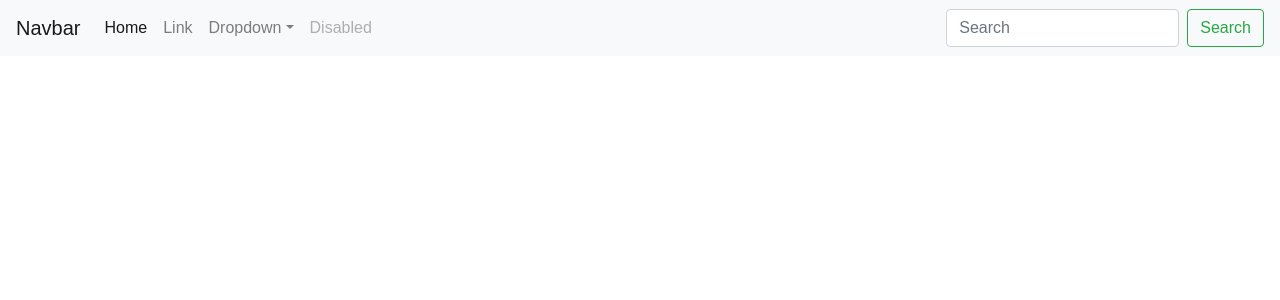
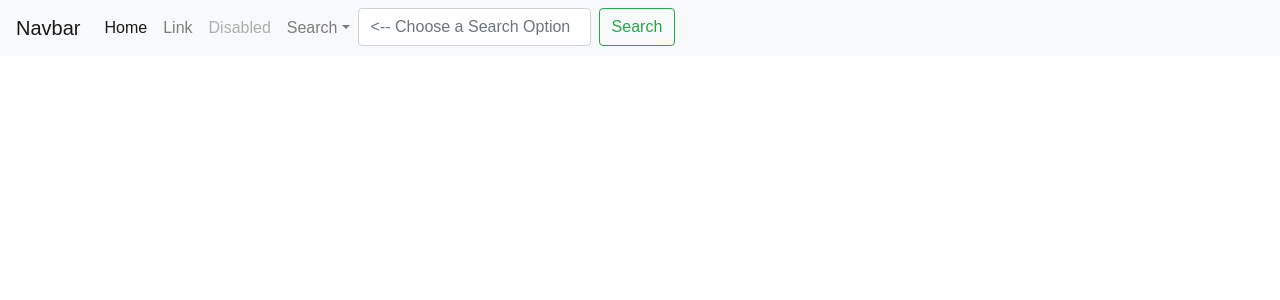
Before and after one commit to LocalArt/OnTheWall, a React (Create React App) app in the folder client/: page / in a window 1280 px wide. Shown: the top 300 px of the page. Built offline with nearby package versions, Linux system fonts and the light colour scheme.

Commit message:
Updated search bar to accept different parameters & display them in the placeholder

```diff
--- a/client/public/index.html
+++ b/client/public/index.html
@@ -40,6 +40,10 @@
       To begin the development, run `npm start` or `yarn start`.
       To create a production bundle, use `npm run build` or `yarn build`.
     -->
+
+  <script src="https://code.jquery.com/jquery-3.2.1.slim.min.js" integrity="sha384-KJ3o2DKtIkvYIK3UENzmM7KCkRr/rE9/Qpg6aAZGJwFDMVNA/GpGFF93hXpG5KkN" crossorigin="anonymous"></script>
+  <script src="https://cdnjs.cloudflare.com/ajax/libs/popper.js/1.12.9/umd/popper.min.js" integrity="sha384-ApNbgh9B+Y1QKtv3Rn7W3mgPxhU9K/ScQsAP7hUibX39j7fakFPskvXusvfa0b4Q" crossorigin="anonymous"></script>
+  <script src="https://maxcdn.bootstrapcdn.com/bootstrap/4.0.0/js/bootstrap.min.js" integrity="sha384-JZR6Spejh4U02d8jOt6vLEHfe/JQGiRRSQQxSfFWpi1MquVdAyjUar5+76PVCmYl" crossorigin="anonymous"></script>
 </body>
 
 </html>
--- a/client/src/components/Navbar/Navbar.js
+++ b/client/src/components/Navbar/Navbar.js
@@ -2,8 +2,36 @@ import React from "react";
 import { Link } from "react-router-dom";
 import "./Navbar.css";
 
-// Depending on the current path, this component sets the "active" class on the appropriate navigation link item
-const Navbar = props => (
+
+class Navbar extends React.Component {
+
+  state = {
+    searchCategory: "Default"
+  }
+
+  //Depending on the current path, this component sets the "active" class on the appropriate navigation link item
+  searchWhat = (dropDownItem) => {
+    this.setState({searchCategory: dropDownItem})
+  }
+
+  renderPlaceholder = () => {
+    switch(this.state.searchCategory) {
+      case "Artist":
+        return "Enter Artist Here...";
+      case "ArtistLocation":
+        return "Enter Artist Location...";
+      case "Venue":
+        return "Enter Venue Here...";
+      case "VenueLocation":
+        return "Enter Venue Location..."
+      default:
+        return "<-- Choose a Search Option"
+    }
+  }
+
+  render() {
+    console.log(this.state.searchCategory);
+    return (
       <nav className="navbar navbar-expand-lg navbar-light bg-light">
         <a className="navbar-brand" href="#">
           Navbar
@@ -32,6 +60,11 @@ const Navbar = props => (
                 Link
               </a>
             </li>
+            <li className="nav-item">
+              <a className="nav-link disabled" href="#">
+                Disabled
+              </a>
+            </li>
             <li class="nav-item dropdown">
               <a
                 class="nav-link dropdown-toggle"
@@ -42,43 +75,41 @@ const Navbar = props => (
                 aria-haspopup="true"
                 aria-expanded="false"
               >
-            Dropdown
+                Search
               </a>
-          <div class="dropdown-menu" aria-labelledby="navbarDropdown">
-            <a class="dropdown-item" href="#">
+              <div className="dropdown-menu" aria-labelledby="navbarDropdown">
+                <div className="dropdown-item" href="#" onClick = {() => this.searchWhat("Artist")}>
                   Artists
-            </a>
-            <a class="dropdown-item" href="#">
+                </div>
+                <div className="dropdown-item" href="#" onClick = {() => this.searchWhat("ArtistLocation")}>
                   Artists In...
-            </a>
-            <div class="dropdown-divider" />
-            <a class="dropdown-item" href="#">
+                </div>
+                <div className="dropdown-divider" />
+                <div className="dropdown-item" href="#" onClick = {() => this.searchWhat("Venue")}>
                   Venues
-            </a>
-            <a class="dropdown-item" href="#">
+                </div>
+                <div className="dropdown-item" href="#" onClick = {() => this.searchWhat("VenueLocation")}>
                   Venues In...
-            </a>
+                </div>
               </div>
             </li>
-        <li className="nav-item">
-          <a className="nav-link disabled" href="#">
-            Disabled
-          </a>
-        </li>
-      </ul>
+            <li>
               <form className="form-inline my-2 my-lg-0">
                 <input
                   className="form-control mr-sm-2"
                   type="search"
-          placeholder="Search"
+                  placeholder={this.renderPlaceholder()}
                   aria-label="Search"
                 />
                 <button className="btn btn-outline-success my-2 my-sm-0" type="submit">
                   Search
                 </button>
               </form>
+            </li>
+          </ul>
         </div>
       </nav>
-);
+  );}
+}
 
 export default Navbar;
```
Lines whose indentation alone changed are shown as unchanged.
